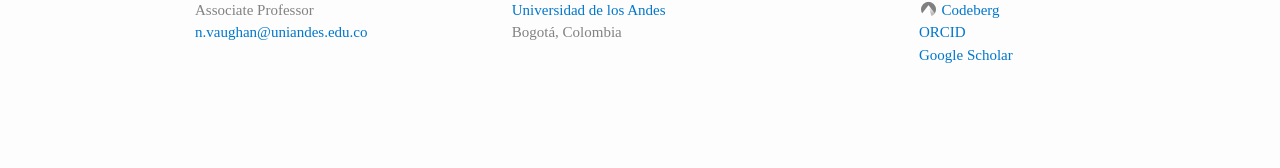
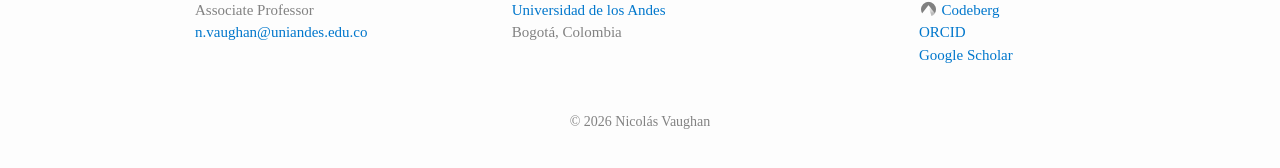
Before and after one commit to nivaca/nivaca.github.io, a Jekyll site: the page built from index.html, in a window 1280 px wide. Shown: the part 427-595 px from the top of the page. Built offline with Jekyll 4.4.1, drawn with Linux system fonts in a browser that asks for light colours; some web fonts are replaced; a style sheet for code colours, icons or effects is not loaded.

Commit message:
Auto-update copyright year

```diff
--- a/_includes/footer.html
+++ b/_includes/footer.html
@@ -74,6 +74,8 @@
 
     </div> <!-- footer-col-wrapper -->
 
+    <p class="footer-copyright">&copy; {{ site.time | date: "%Y" }} {{ site.title }}</p>
+
   </div> <!-- wrapper -->
 
 </footer>
--- a/_sass/_layout.scss
+++ b/_sass/_layout.scss
@@ -78,6 +78,14 @@
 .site-footer {
     border-top: 1px solid $grey-color-light;
     padding: $spacing-unit 0;
+}
+
+.footer-copyright {
+    clear: both;
+    padding-top: math.div($spacing-unit, 2);
+    font-size: $small-font-size;
+    color: $grey-color;
+    text-align: center;
 }
 
 .footer-heading {
```
Also changed, not shown: .github/workflows/pages.yml.
